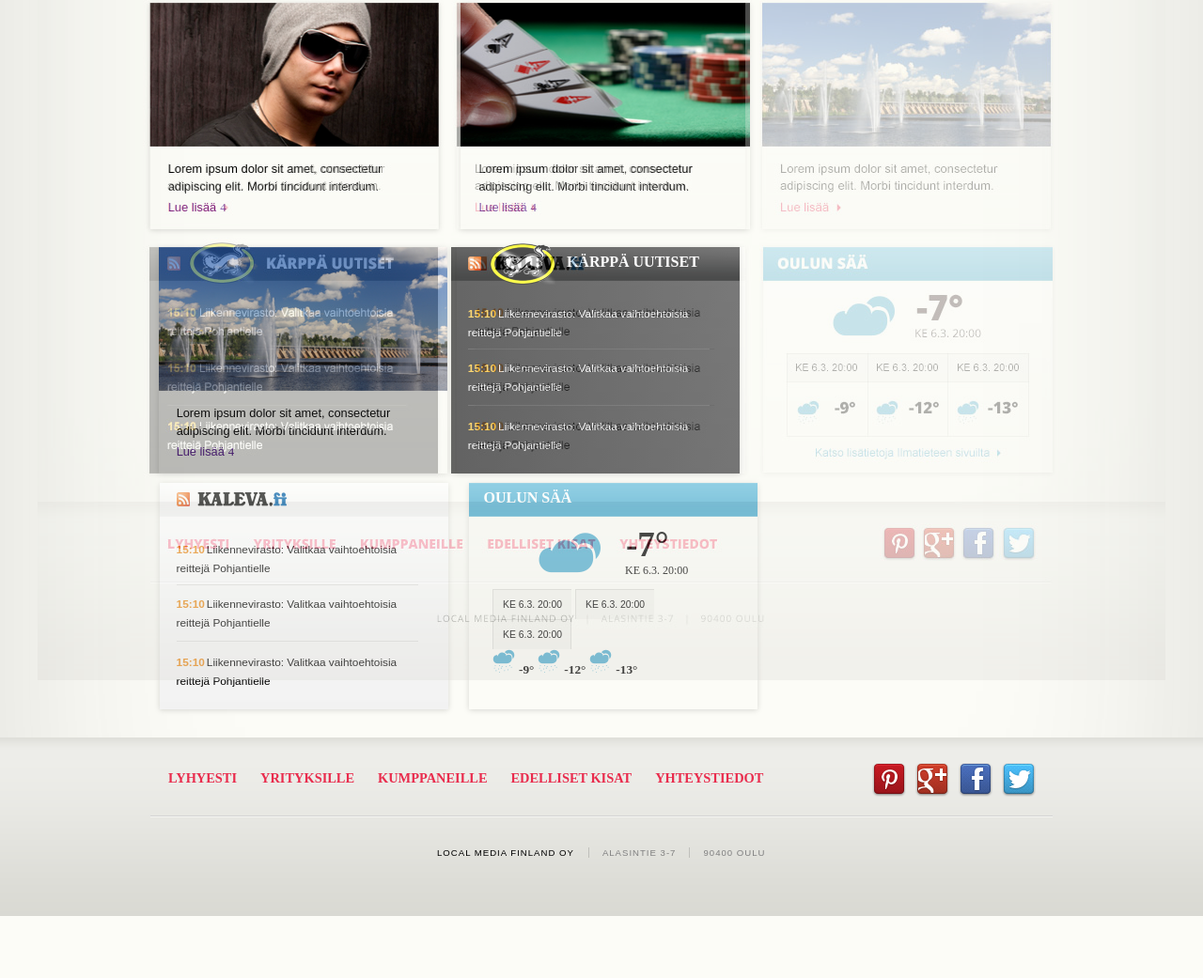
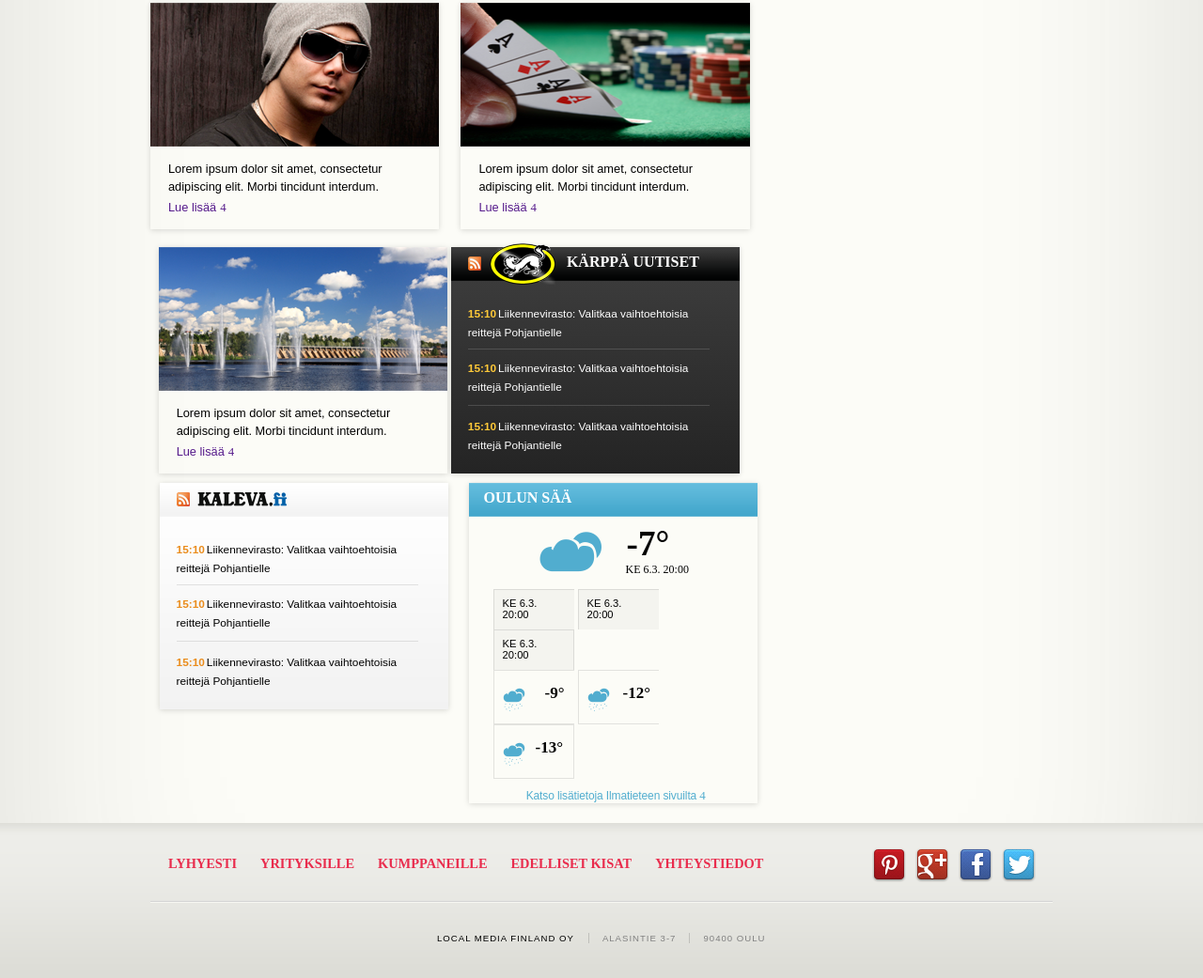
Before and after one commit to ecDusty/liana-test, a website: page src/index.html in a window 1280 px wide. Shown: the part 475-1516 px from the top of the page at 94% size. Before the commit the page ends 1450 px from the top, so only its background shows below. Drawn offline with nearby package versions, Linux system fonts and the light colour scheme; files that its build step writes are made by us from their sources.

Commit message:
The Site is 100% Complete

```diff
--- a/src/index.html
+++ b/src/index.html
@@ -16,9 +16,9 @@
 						<img src="images/megakisa-oulu.png" alt="MegaKisa at Oulu" >
 					</div>
 					<ul id="nav">
-            <li id="dropdown"><a href="">Vaihda paikkakuntaa<span class="specChar">6</span></a></li>
-            <li class="nav-item extraPadLeft"><a href="">Kirjaudu sisään</a></li>
-            <li class="nav-item"><a href=""><a href="">rekisteröidy</a></a></li>
+						<li id="dropdown"><a href="">Vaihda Paikkakuntaa<span class="specChar">6</span></a></li>
+						<li class="nav-item extraPadLeft"><a href="">Kirjaudu Sisään</a></li>
+						<li class="nav-item"><a href=""><a href="">Rekisteröidy</a></a></li>
 					</ul>
 				</div>
 			</header>
@@ -105,25 +105,28 @@
 									<p>KE 6.3. 20:00</p>
 								</div>
 							</div>
-              <div class="row">
+							<div class="row forcast">
 								<div class="column">
-                  <div><img class="weatherImg" src="images/Cloud-Rain-w-sun.png" alt="Rain showers with chances of sun"></div>
-                  <div>
+									<div id="weatherImg1"><img src="images/Cloud-Rain-w-sun.png" alt="Rain showers with chances of sun"></div>
+									<div id="temp1" class="forTemp">
 										<h5>-9°</h5>
 									</div>
 								</div>
 								<div class="column">
-                  <div><img class="weatherImg" src="images/Cloud-Rain-w-sun.png" alt="Rain showers with chances of sun"></div>
-                  <div>
+									<div id="weatherImg2"><img  src="images/Cloud-Rain-w-sun.png" alt="Rain showers with chances of sun"></div>
+									<div id="temp2" class="forTemp">
 										<h5>-12°</h5>
 									</div>
 								</div>
 								<div class="column">
-                  <div><img class="weatherImg" src="images/Cloud-Rain-w-sun.png" alt="Rain showers with chances of sun"></div>
-                  <div>
+									<div id="weatherImg3"><img src="images/Cloud-Rain-w-sun.png" alt="Rain showers with chances of sun"></div>
+									<div id="temp3" class="forTemp">
 										<h5>-13°</h5>
 									</div>
 								</div>
+							</div>
+							<div class="row forcastLink">
+								<a href=""><p>Katso lisätietoja Ilmatieteen sivuilta<span class="specChar">4</span></p></a>
 							</div>
 						</li>
 					</ul>
@@ -137,16 +140,16 @@
 								<h4><a href="">Lyhyesti</a></h4>
 							</li>
 							<li class="footListItem">
-                <h4><a href="">YRITYKSILLE</a></h4>
+								<h4><a href="">Yrityksille</a></h4>
 							</li>
 							<li class="footListItem">
-                <h4><a href="">KUMPPANEILLE</a></h4>
+								<h4><a href="">Kumppaneille</a></h4>
 							</li>
 							<li class="footListItem">
-                <h4><a href="">EDELLISET KISAT</a></h4>
+								<h4><a href="">Edelliset Kisat</a></h4>
 							</li>
 							<li class="footListItem">
-                <h4><a href="">YHTEYSTIEDOT</a></h4>
+								<h4><a href="">Yhteystiedot</a></h4>
 							</li>
 						</ul>
 					</div>
@@ -165,7 +168,5 @@
 					</ul>
 				</div>
 			</footer>
-      <img src="images/layout.jpg" alt="" class="testIMG">
-      <script src="js/all.js"></script>
 		</body>
 </html>
--- a/src/styles/style.scss
+++ b/src/styles/style.scss
@@ -1,22 +1,4 @@
 @import "./reset/basic-reset";
-
-/*==================
-
-   Layout Image
-    For Testing
-
-==================*/
-.testIMG {
-  position: absolute;
-  margin: 0 auto;
-  transform: translateX(-50%);
-  left: 50%;
-  top: 0;
-  z-index: 5;
-  opacity: 0.3;
-  width: 1200px;
-}
-
 
 /*==================
 
@@ -39,7 +21,7 @@ header, section, footer, #logoContainer {
 }
 
 #navWrap, #contentContainer, #footMenu, #contactBar {
-  min-width: 600px;
+	min-width: 830px;
 	max-width: 960px;
 	margin: 0 auto;
 }
@@ -150,6 +132,8 @@ header {
 	margin-bottom: -2px;
 }
 
+//First 3 Highlights styles section
+//
 .highlights {
 	margin-top: 10px;
 	margin-bottom: 9pxpx;
@@ -191,6 +175,8 @@ header {
 	margin-left: 0.9%;
 }
 
+//This holds all the styles specific to the 4th & 5th Highlight boxes: 'Karppa Uutiset' & 'Kaleva.fi'
+//
 .highlightTitle {
 	display: flex;
 	text-transform: uppercase;
@@ -218,7 +204,7 @@ header {
 }
 
 #karppa {
-  background: linear-gradient(90deg, #242424, #3f3f3f);
+	background: linear-gradient(to top, #242424, #3f3f3f);
 	color: #fff;
 
 	.highlightTitle{
@@ -288,6 +274,8 @@ header {
 	}
 }
 
+//This Section contains all the styles required to make the Local Weather Highlight Box 'Oulun Saa'
+//
 #weather {
 
 	.firstRow {
@@ -297,6 +285,7 @@ header {
 
 		.column {
 			display: inline-block;
+			width: 86px;
 
 			div {
 				display: inline-block;
@@ -304,8 +293,8 @@ header {
 		}
 
 		.stats {
-      padding: 10px;
-      font: 400 13px Arial;
+			padding: 8px 9px 10px;
+			font: 400 14px Arial;
 			background-color: rgba(0,0,0,0.03);
 			border-left: 1px solid rgba(0,0,0,0.1);
 			border-top: 1px solid rgba(0,0,0,0.1);
@@ -313,21 +302,84 @@ header {
 
 		.stats:nth-child(3) {
 			border-right: 1px solid rgba(0,0,0,0.1);
-      padding-right: 9px;
 		}
 
 		img {
 			width: 24px;
 		}
+
+		a {
+			color: #51adcf;
+			text-align: center;
+			font-size: 15px;
+			letter-spacing: -0.12px;
+
+			p {
+				padding-left: 3px;
+			}
+
+			.specChar {
+				margin-left: 3px;
+				font-size: 13px;
 			}
 		}
-#weather .row, #curWeather {
-  margin-left: 25px;
-  margin-right: 23px;
 	}
 
+//Styles for third Row of Weather information
+	.forcast {
+		margin-bottom: 10px;
+
+		.column {
+			border-top: 1px solid rgba(0,0,0,0.1);
+			border-bottom:  1px solid rgba(0,0,0,0.1);
+			border-left: 1px solid rgba(0,0,0,0.1);
+
+			.forTemp {
+				margin-top: 14px;
+				vertical-align: top;
+			}
+
+			#temp1 {
+				margin-left: 12px;
+			}
+
+			#temp2 {
+				margin-left: 5px;
+			}
+
+			#temp3 {
+				margin-left: 2px;
+			}
+
+			h5 {
+				font: 800 17px 'open-sans';
+			}
+		}
+
+		.column:nth-child(3) {
+			border-right: 1px solid rgba(0,0,0,0.1);
+		}
+	}
+
+	.forcastLink {
+		margin: 10px auto 0 !important;
+	}
+}
+
+#weatherImg1, #weatherImg2, #weatherImg3 {
+	margin: 18px 5px 8px 9px;
+}
+
+#weather .row, #curWeather {
+	max-width: 260px;
+	margin: 0 auto;
+	padding-left: 2px;
+}
+
+//CURRENT WEATHER Styles- has the current local weather information
+//
 #curWeather {
-  margin-top: 14px;
+	margin: 14px auto 13px;
 	padding: 0 0 0 49px;
 
 	div {
@@ -361,7 +413,8 @@ header {
 
 #curWeatherPic {
 	max-width: 66px;
-  margin-top: 3px;
+	margin-top: 2px;
+	margin-left: 2px;
 }
 
 
@@ -385,7 +438,8 @@ footer {
 	}
 }
 
-
+//FOOTER MENU styles
+//
 #footMenu {
 	position: relative;
 	padding: 1px 0 24px 15px;
@@ -402,6 +456,8 @@ footer {
 	}
 }
 
+//SOCIAL MEDIA BAR styles
+//
 #footSocial {
 	position: absolute;
 	top: 0;
@@ -413,6 +469,8 @@ footer {
 	}
 }
 
+//FOOTER CONTACT INFO Styles
+//
 #contactInfo {
 	margin: 33px auto;
 	max-width: 400px;
```
Also changed, not shown: README.md. Lines whose indentation alone changed are shown as unchanged.
